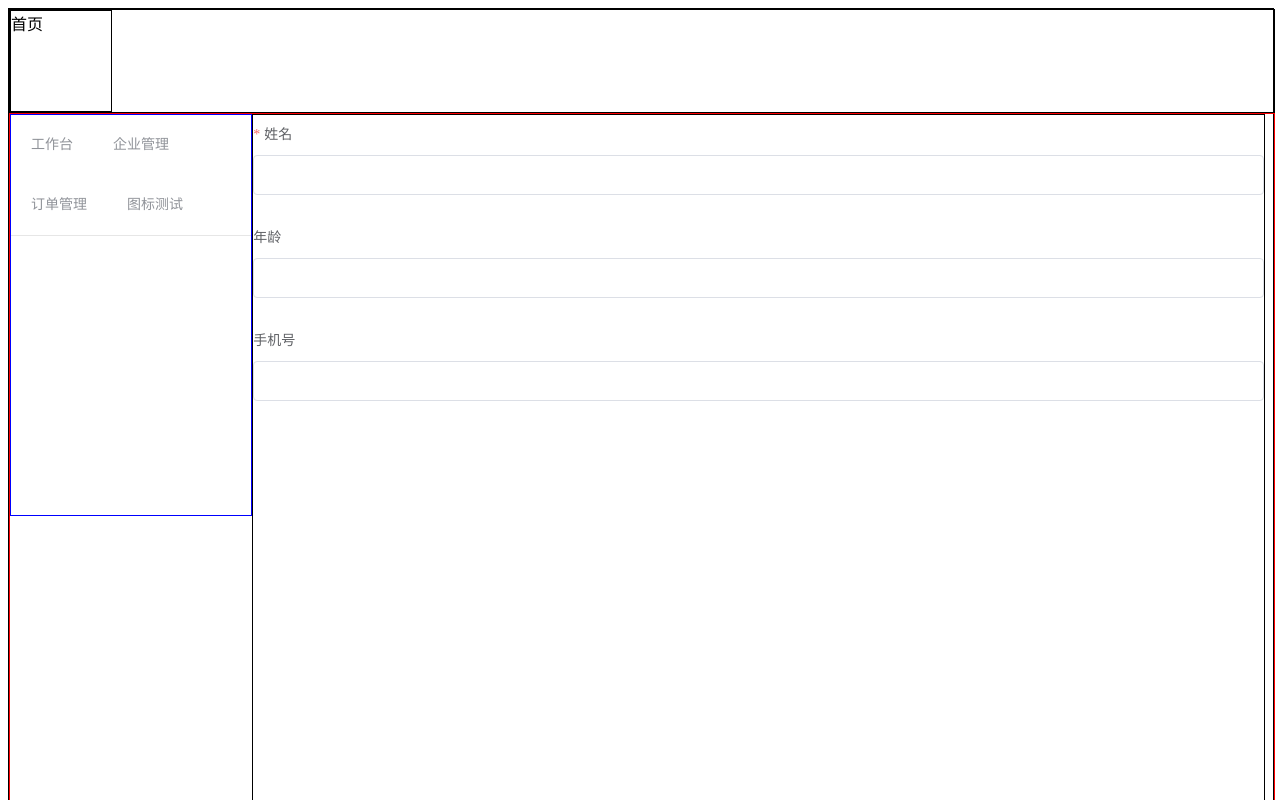
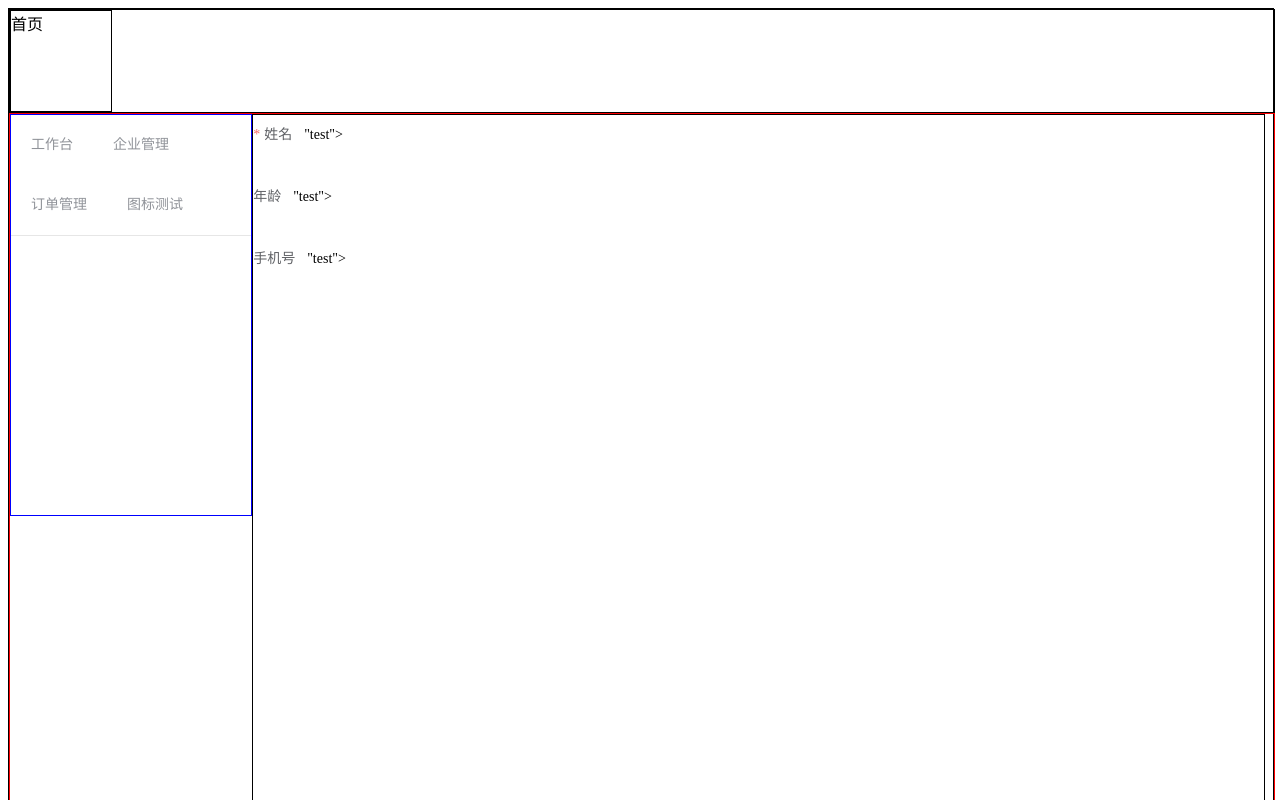
Before and after one commit to xxdragon-z/the-vue-basic-study-project, a Vue app: page /#/testValidate in a window 1280 px wide. Shown: the top 800 px of the page. Built offline with nearby package versions, Linux system fonts and the light colour scheme.

Commit message:
表单 验证bug修复

```diff
--- a/src/components/TestVForWithValidate.vue
+++ b/src/components/TestVForWithValidate.vue
@@ -2,7 +2,7 @@
     <div id="bodys">
       <el-form :model="moduleParams" ref="form" :rules="moduleRules">
         <el-form-item v-for="(item,index) in dataList" :key="index" :prop="item.field" :label="item.name" >
-          <el-input v-model="moduleParams[item.field]" @change="test"></el-input>
+          <el-input v-model="moduleParams[item.field]" @=change"test"></el-input>
         </el-form-item>
       </el-form>
     </div>
```
